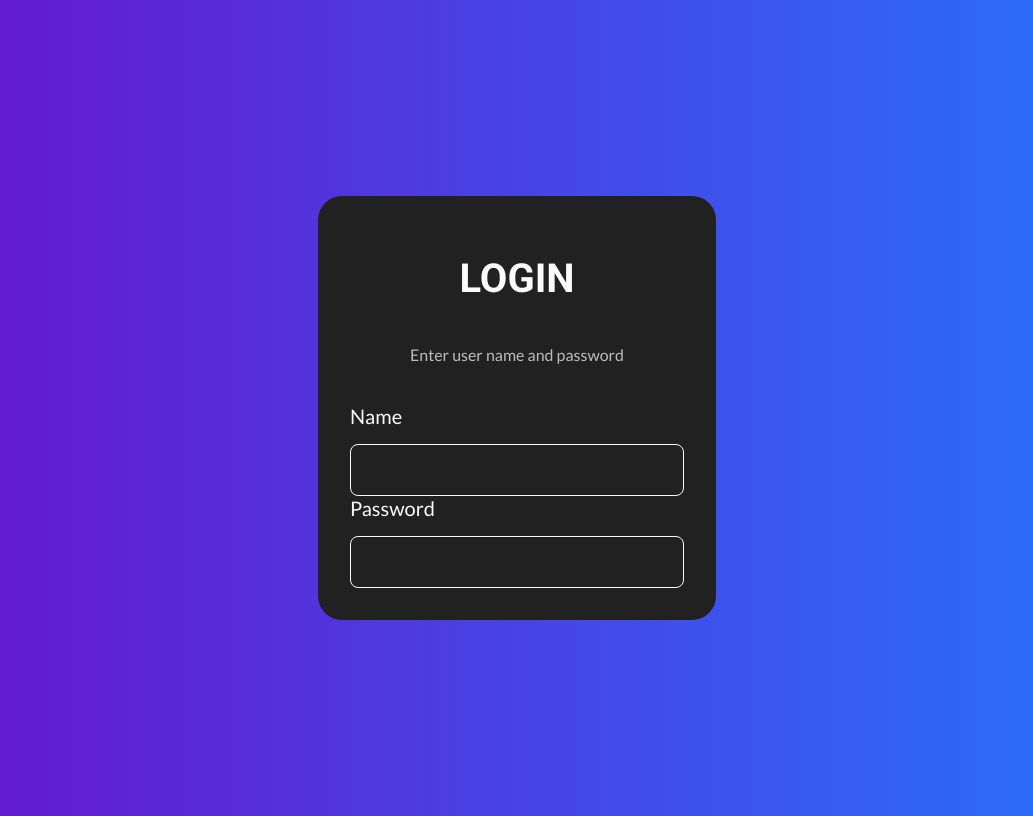
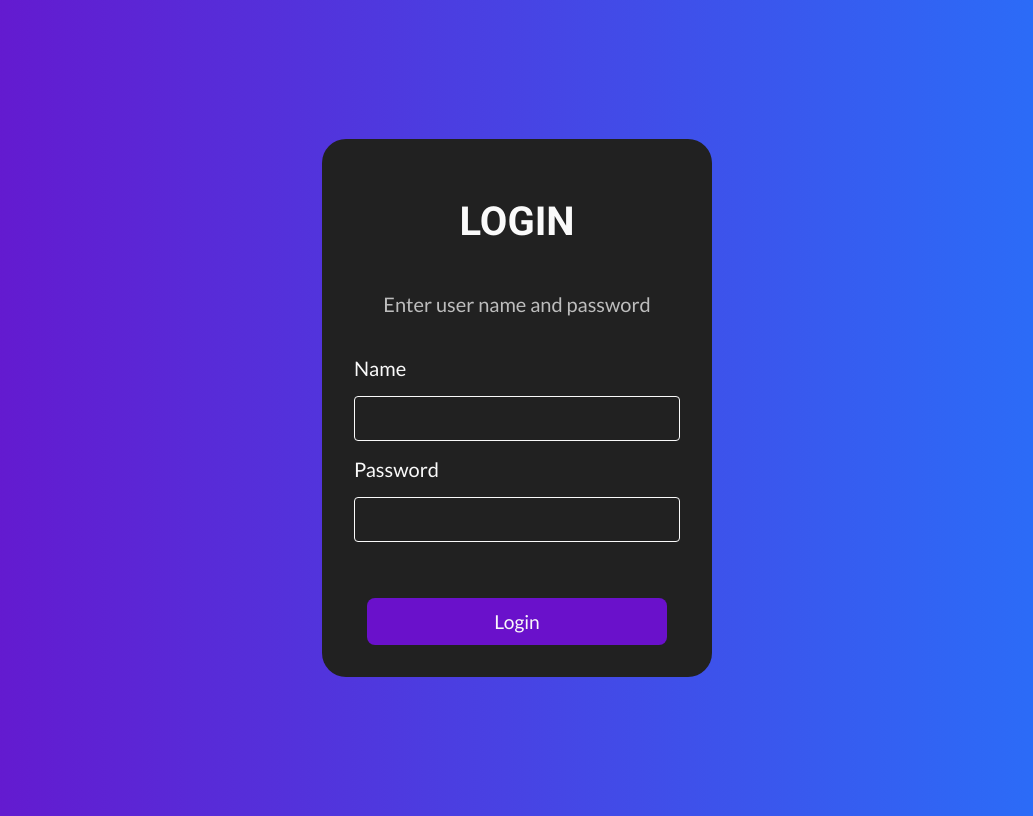
Before and after one commit to sayantan-paul-007/php_projects, a PHP site: page / in a window 1280 px wide. Shown: the whole page, without its empty margins (123-1156 px from the left). Run offline with PHP 8.4, Linux system fonts and the light colour scheme.

Commit message:
Update 1.2->1.2

```diff
--- a/1. Login Form with sessions/index.php
+++ b/1. Login Form with sessions/index.php
@@ -21,6 +21,7 @@
         </label>
         <input type="password" name="password">
         <div class="pass-err"></div>
+        <input type="submit" value="Login" class="button">
     </form>
 </body>
 </html>
--- a/1. Login Form with sessions/style.css
+++ b/1. Login Form with sessions/style.css
@@ -25,23 +25,35 @@ p{
     color:#bdbdbd;
     font-family: 'Lato';
     text-align: center;
-    padding-bottom: 1.5rem;
+    font-size: 1.25rem;
+    padding-bottom: 1.25rem;
 }
 label{
     padding-bottom: 1rem;
 }
 input{
+    font-family: 'Lato';
     color: #fafafa;
     width: 300px;
     font-size: 1rem;
-    padding: 1rem;
+    padding: .75rem;
     border:1px solid #fafafa;
-    border-radius: 0.5rem;
+    border-radius: 0.25rem;
     outline: none;
     background: transparent;
+    margin-bottom: 1rem;
 }
 label{
 
     font-size: 1.25rem;
     font-family: 'Lato';
 }
+.button{
+    margin: auto;
+    font-size: larger;
+   margin-top:2.5rem;
+   border-radius: 0.5rem;
+   background-color: rgba(106, 17, 203, 1);
+   border: none;
+
+}
```
